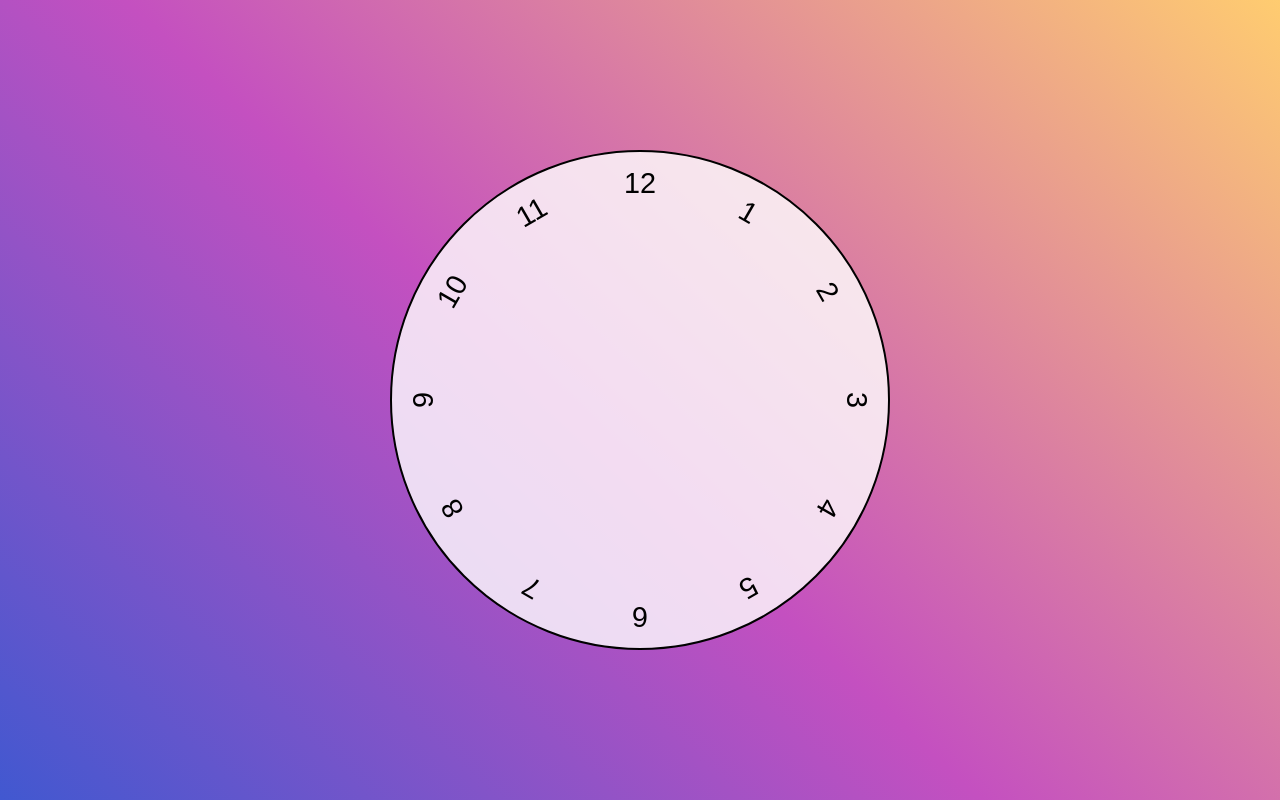
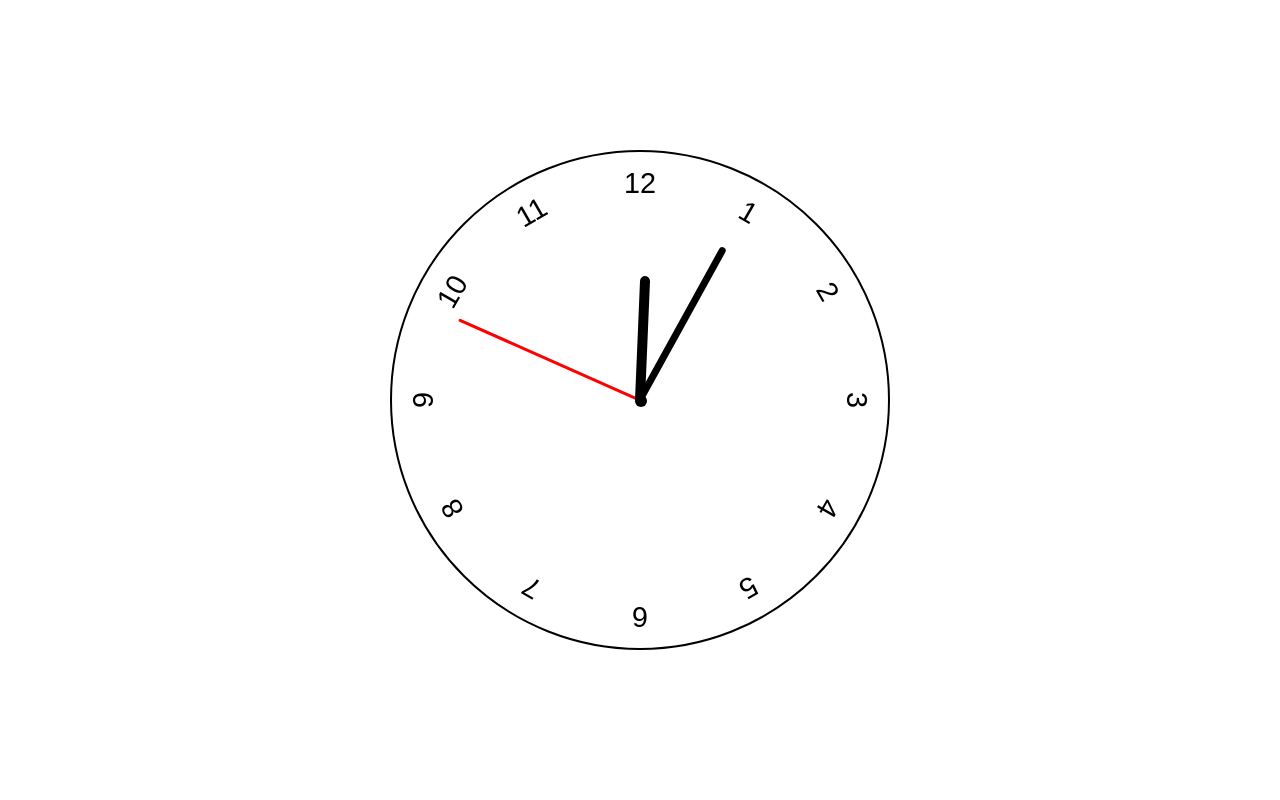
Before and after one commit to andreivupt/AULAS-SENAC, a plain HTML site: page Relogio com JS/index.html in a window 1280 px wide. Drawn offline with Linux system fonts and the light colour scheme.

Commit message:
Fazendo relogio rodar

```diff
--- a/Relogio com JS/script.js
+++ b/Relogio com JS/script.js
@@ -0,0 +1,23 @@
+const hoursHand     = document.querySelector(".hand.hours");
+const minutesHand   = document.querySelector(".hand.minutes");
+const secondHand    = document.querySelector(".hand.seconds");
+
+const setClock = () => {
+    const currentDate = new Date();
+
+    const secondsPercentage = currentDate.getSeconds() / 60;
+    const minutesPercentage = (secondsPercentage + currentDate.getMinutes()) / 60;
+    const hoursPercentage   = (minutesPercentage + currentDate.getHours()) / 12;
+
+    setRotation(secondsPercentage, secondHand);
+    setRotation(minutesPercentage, minutesHand);
+    setRotation(hoursPercentage, hoursHand);
+}
+
+const setRotation = (rotationPercentage, element) => {
+    element.style.setProperty("--rotation", rotationPercentage * 360);
+}
+
+setClock();
+
+setInterval(setClock, 1000);
--- a/Relogio com JS/style.css
+++ b/Relogio com JS/style.css
@@ -6,12 +6,13 @@
 }
 
 body {
-    background-image: linear-gradient(
+    /*background-image: linear-gradient(
         43deg,
         #4158d0 0%,
         #c450c0 46%,
         #ffCC70 100%
-    );
+    );*/
+    background-color: white;
     height: 100vh;
     display: flex;
     align-items: center;
@@ -25,6 +26,19 @@ body {
     border-radius: 50%;
     border: 2px solid black;
     position: relative;
+}
+
+/*Desenhando ponto central dos ponteiros*/
+.clock::after {
+    content: '';
+    position: absolute;
+    width: 12px;
+    height: 12px;
+    border-radius: 50%;
+    top: 49%;
+    left: 49%;
+    z-index: 11;
+    background-color: black;
 }
 
 .clock .number {
@@ -76,3 +90,35 @@ body {
 .clock .number.number-12 {
     --rotation: 360deg;
 }
+
+.clock .hand {
+    --rotation: 0;
+    position: absolute;
+    bottom: 50%;
+    left: 50%;
+    background-color: black;
+    z-index: 10;
+
+    transform: translateX(-50%) rotate(calc(var(--rotation) * 1deg));
+    transform-origin: bottom;
+    border-top-right-radius: 10px;
+    border-top-left-radius: 10px;
+}
+
+.clock .hand.seconds {
+    width: 3px;
+    height: 40%;
+    background-color: red;
+}
+
+.clock .hand.minutes {
+    width: 7px;
+    height: 35%;
+    background-color: black;
+}
+
+.clock .hand.hours {
+    width: 10px;
+    height: 25%;
+    background-color: black;
+}
```
